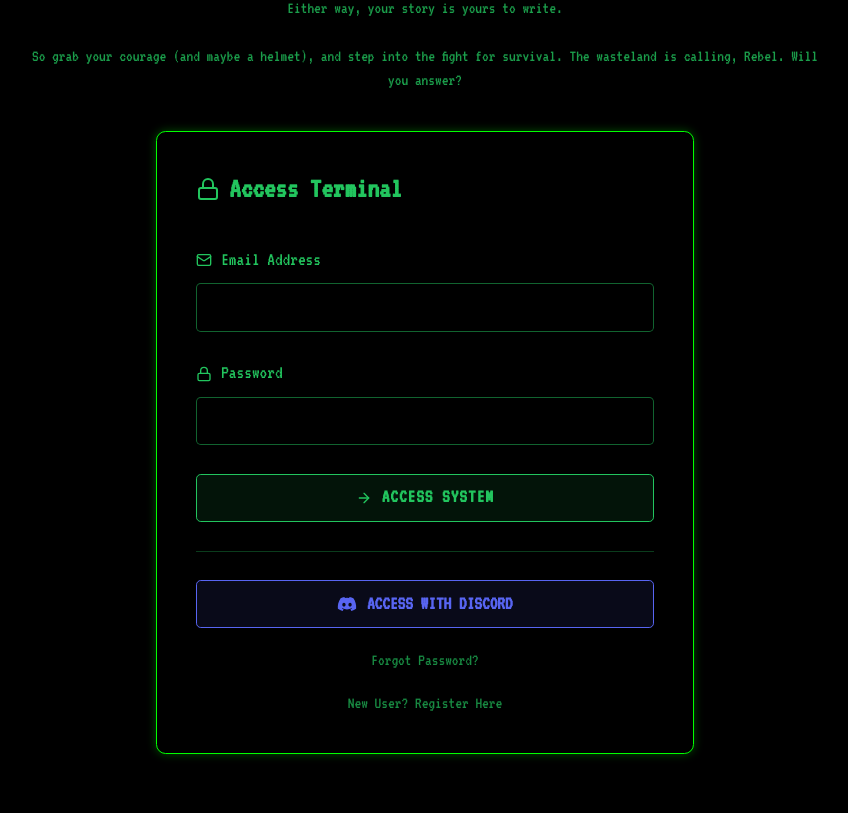
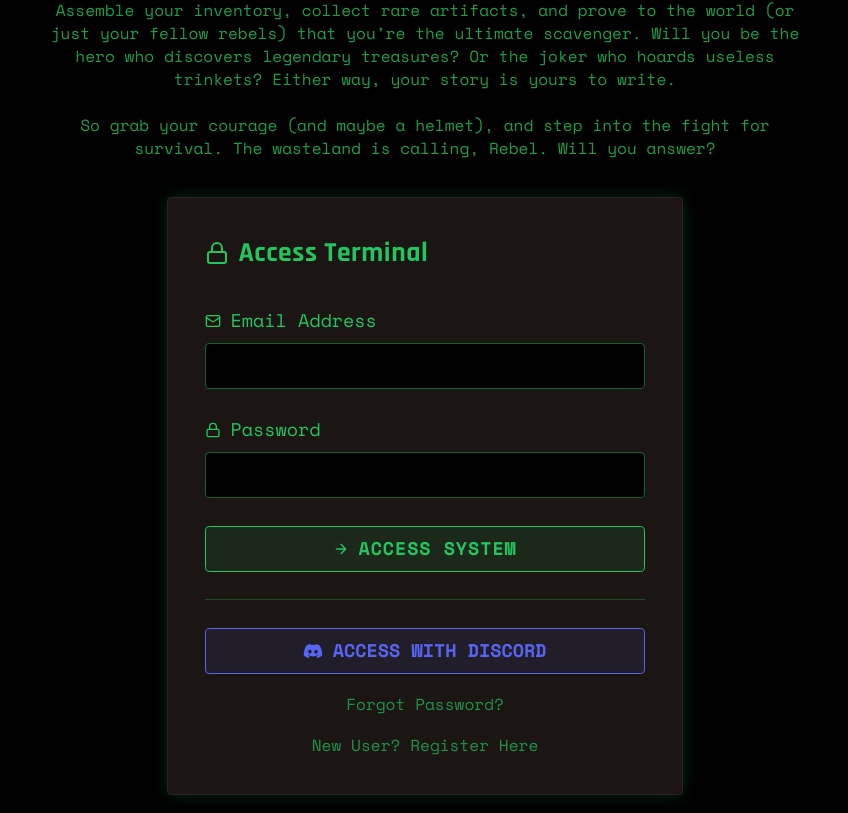
Before and after one commit to Aika-vrdj/Wasteland-0.2, a React (Vite) app: page / in a window 1280 px wide. Shown: the part 490-1303 px from the top of the page, without its empty margins (215-1063 px from the left). Before the commit the page ends 1263 px from the top, so only its background shows below. Built offline with nearby package versions, Linux system fonts and the light colour scheme; no server answers.

Commit message:
Refactor CSS for improved styling and fonts
Updated font imports and adjusted color scheme for better aesthetics. Modified styles for various UI elements including terminal input, buttons, and progress bars.

```diff
--- a/src/index.css
+++ b/src/index.css
@@ -1,58 +1,108 @@
-@import url('https://fonts.googleapis.com/css2?family=VT323&display=swap');
+@import url('https://fonts.googleapis.com/css2?family=Rajdhani:wght@500;600;700&family=Space+Mono:wght@400;700&display=swap');
 
 @tailwind base;
 @tailwind components;
 @tailwind utilities;
 
 html {
-  font-size: 120%; /* scales all Tailwind text-* (rem-based) sizes up together */
+  font-size: 115%; /* scales all Tailwind text-* (rem-based) sizes up together */
 }
 
 body {
-  background-color: #000;
-  color: #00ff00;
-  font-family: 'VT323', monospace;
+  background-color: #120F0D;
+  color: #C9C2B8;
+  font-family: 'Space Mono', monospace;
   line-height: 1.4;
+  background-image:
+    radial-gradient(ellipse at top, rgba(200, 30, 58, 0.08), transparent 60%),
+    repeating-linear-gradient(0deg, rgba(255, 255, 255, 0.012) 0px, rgba(255, 255, 255, 0.012) 1px, transparent 1px, transparent 3px);
 }
 
-.terminal-border {
-  border: 1px solid #00ff00;
-  box-shadow: 0 0 10px rgba(0, 255, 0, 0.3);
+h1, h2, h3, .font-display {
+  font-family: 'Rajdhani', sans-serif;
+  font-weight: 700;
+  letter-spacing: 0.02em;
 }
 
+/* Panel — a salvaged-hardware module rather than a generic bordered card */
+.scav-panel {
+  background-color: #1B1613;
+  border: 1px solid #2A2320;
+  border-radius: 4px;
+  position: relative;
+}
+
+/* Riveted corners, applied on top of .scav-panel when a panel should read
+   as a distinct piece of equipment (not every panel needs these). */
+.scav-rivets::before,
+.scav-rivets::after {
+  content: '';
+  position: absolute;
+  width: 6px;
+  height: 6px;
+  border-radius: 50%;
+  background: #3a322c;
+  box-shadow: inset 0 1px 1px rgba(0, 0, 0, 0.6), 0 1px 0 rgba(255, 255, 255, 0.05);
+  top: 8px;
+}
+.scav-rivets::before { left: 8px; }
+.scav-rivets::after { right: 8px; }
+
 .terminal-input {
-  background-color: #000;
-  color: #00ff00;
-  border: 1px solid #00ff00;
-  caret-color: #00ff00;
+  background-color: #0a0808;
+  color: #C9C2B8;
+  border: 1px solid #2A2320;
+  caret-color: #C81E3A;
+  font-family: 'Space Mono', monospace;
 }
 
 .terminal-input:focus {
   outline: none;
-  box-shadow: 0 0 5px rgba(0, 255, 0, 0.5);
+  border-color: #D97A34;
+  box-shadow: 0 0 0 1px rgba(217, 122, 52, 0.3);
+}
+
+.terminal-input::placeholder {
+  color: #4a4038;
 }
 
 .terminal-button {
-  background-color: #000;
-  color: #00ff00;
-  border: 1px solid #00ff00;
-  transition: all 0.3s ease;
+  background-color: #7A1425;
+  color: #C9C2B8;
+  border: 1px solid #C81E3A;
+  font-family: 'Rajdhani', sans-serif;
+  font-weight: 700;
+  letter-spacing: 0.04em;
+  transition: all 0.15s ease;
 }
 
 .terminal-button:hover:not(:disabled) {
-  background-color: #00ff00;
-  color: #000;
+  background-color: #C81E3A;
+  color: #1a0a0d;
+}
+
+.terminal-button:active:not(:disabled) {
+  transform: scale(0.98);
 }
 
 .terminal-button:disabled {
-  opacity: 0.5;
+  opacity: 0.4;
   cursor: not-allowed;
 }
 
+/* Kept as an alias so nothing needs renaming everywhere — same visual
+   language as .scav-panel, used by every existing "terminal-border" panel. */
+.terminal-border {
+  background-color: #1B1613;
+  border: 1px solid #2A2320;
+  border-radius: 4px;
+}
+
 .progress-bar {
-  background-color: #001a00;
+  background-color: #0a0808;
+  border: 1px solid #2A2320;
 }
 
 .progress-bar-fill {
-  background-color: #00ff00;
+  background: linear-gradient(90deg, #C81E3A, #D97A34);
 }
```
